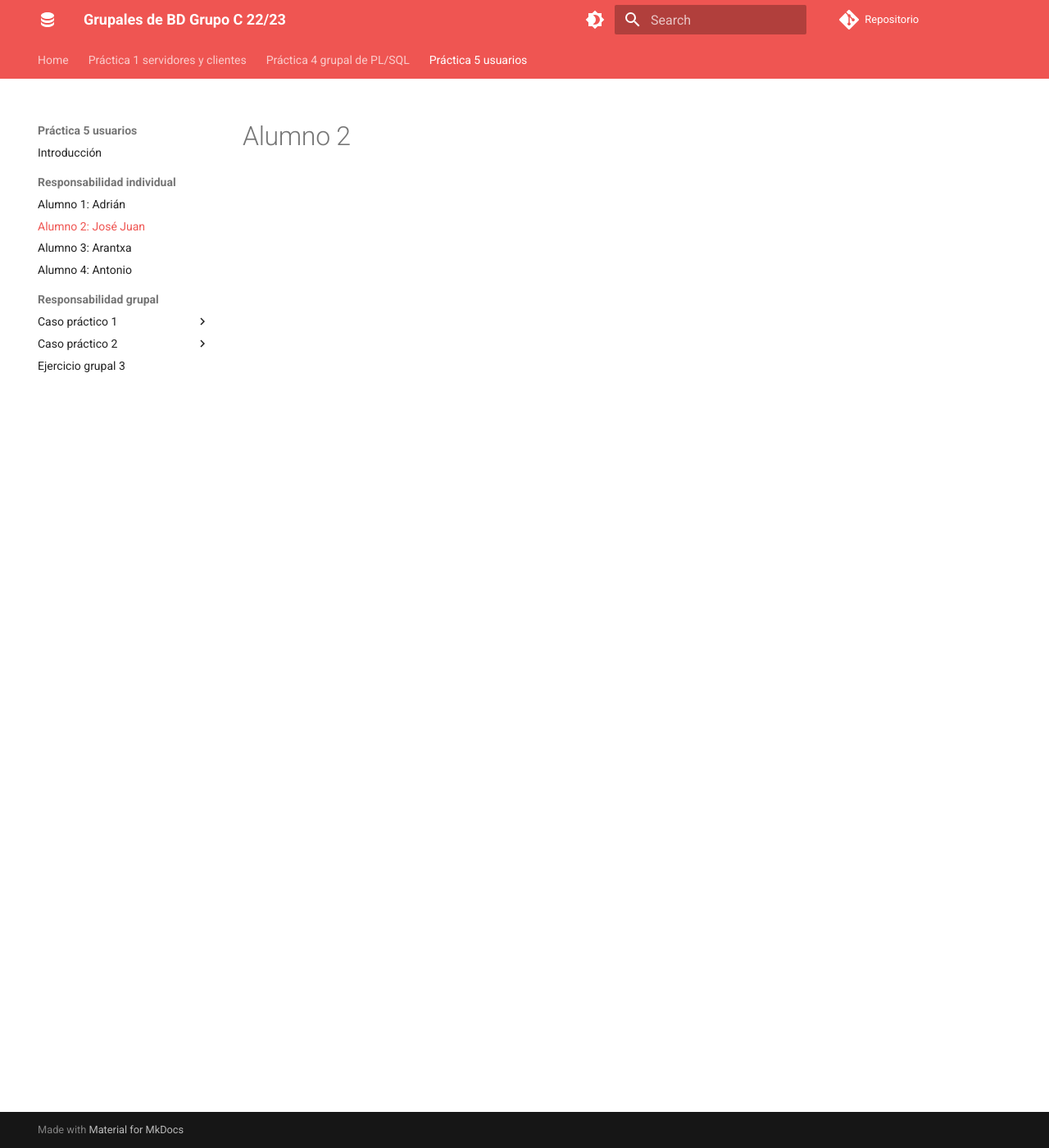
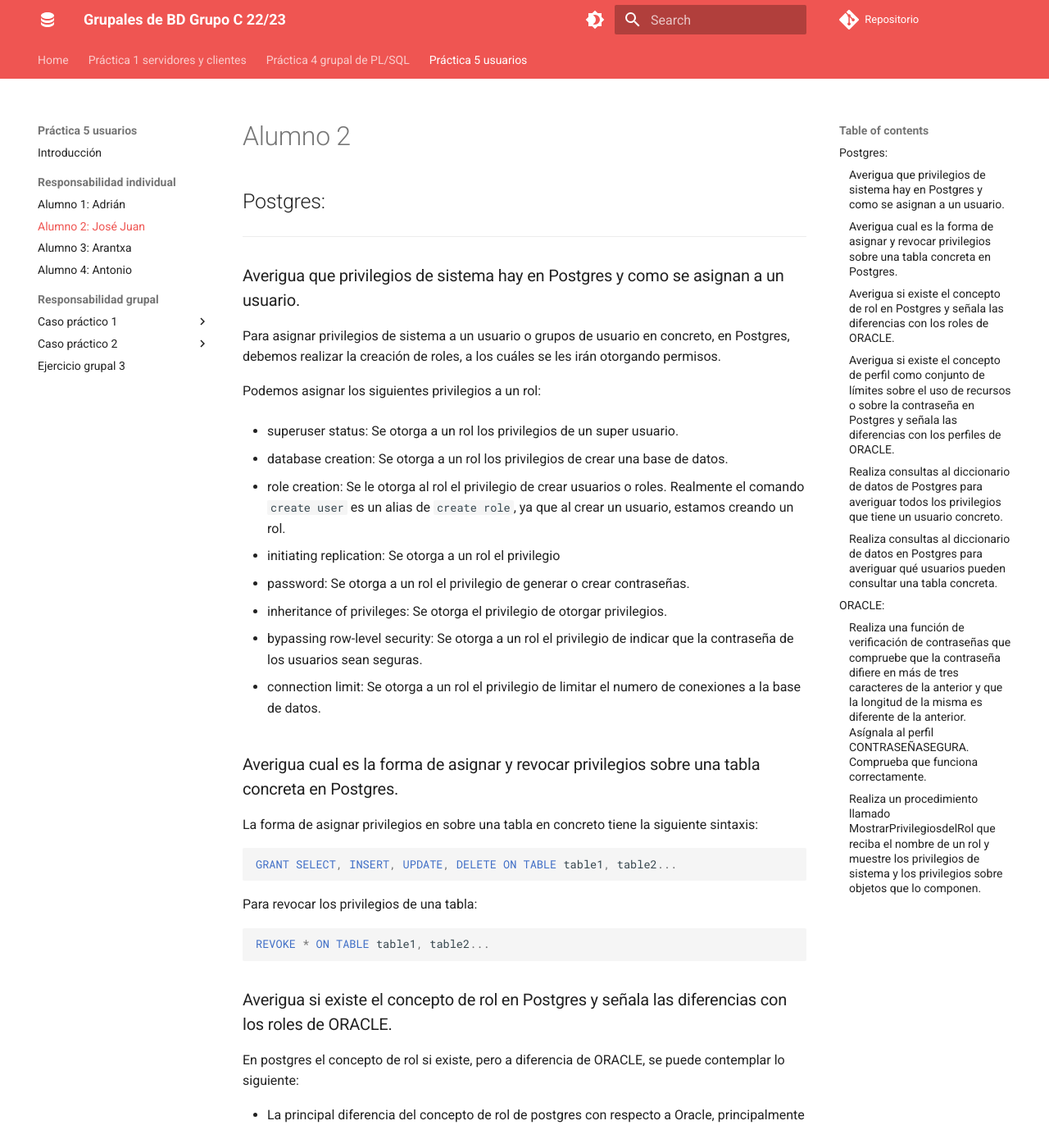
Before and after one commit to adriasir123/grupalesbdc, an MkDocs documentation site: the page built from docs/p5-usuarios/ri/alumno2.md, in a window 1280 px wide and 1400 px high. Shown: the whole window at 82% size. Built offline with MkDocs 1.6.1 and Material for MkDocs 9.7.7, drawn with Linux system fonts in a browser that asks for light colours; comment, search, counter and statistics services are not loaded; some of the changed text lies outside the part shown.

Commit message:
Añado lo que llevo de mi RI

````diff
--- a/docs/p5-usuarios/ri/alumno2.md
+++ b/docs/p5-usuarios/ri/alumno2.md
@@ -1 +1,104 @@
 # Alumno 2
+
+## Postgres:
+
+---
+
+### Averigua que privilegios de sistema hay en Postgres y como se asignan a un usuario.
+
+ Para asignar privilegios de sistema a un usuario o grupos de usuario en concreto, en Postgres, debemos realizar la creación de roles, a los cuáles se les irán otorgando permisos.
+
+ Podemos asignar los siguientes privilegios a un rol:
+
+- superuser status: Se otorga a un rol los privilegios de un super usuario.
+
+- database creation: Se otorga a un rol los privilegios de crear una base de datos.
+
+- role creation:  Se le otorga al rol el privilegio de crear usuarios o roles. Realmente el comando `create user` es un alias de `create role`, ya que al crear un usuario, estamos creando un rol.
+
+- initiating replication: Se otorga a un rol el privilegio
+
+- password: Se otorga a un rol el privilegio de generar o crear contraseñas.
+
+- inheritance of privileges: Se otorga el privilegio de otorgar privilegios.
+
+- bypassing row-level security: Se otorga a un rol el privilegio de indicar que la contraseña de los usuarios sean seguras.
+
+- connection limit: Se otorga a un rol el privilegio de limitar el numero de conexiones a la base de datos.
+
+### Averigua cual es la forma de asignar y revocar privilegios sobre una tabla concreta en Postgres.
+
+La forma de asignar privilegios en sobre una tabla en concreto tiene la siguiente sintaxis:
+
+```sql
+GRANT SELECT, INSERT, UPDATE, DELETE ON TABLE table1, table2...
+```
+
+Para revocar los privilegios de una tabla:
+
+```sql
+REVOKE * ON TABLE table1, table2...
+```
+
+### Averigua si existe el concepto de rol en Postgres y señala las diferencias con los roles de ORACLE.
+
+En postgres el concepto de rol si existe, pero a diferencia de ORACLE, se puede contemplar lo siguiente:
+
+- La principal diferencia del concepto de rol de postgres con respecto a Oracle, principalmente
+
+### Averigua si existe el concepto de perfil como conjunto de límites sobre el uso de recursos o sobre la contraseña en Postgres y señala las diferencias con los perfiles de ORACLE.
+
+
+
+### Realiza consultas al diccionario de datos de Postgres para averiguar todos los privilegios que tiene un usuario concreto.
+
+
+
+### Realiza consultas al diccionario de datos en Postgres para averiguar qué usuarios pueden consultar una tabla concreta.
+
+----
+
+## ORACLE:
+
+### Realiza una función de verificación de contraseñas que compruebe que la contraseña difiere en más de tres caracteres de la anterior y que la longitud de la misma es diferente de la anterior. Asígnala al perfil CONTRASEÑASEGURA. Comprueba que funciona correctamente.
+
+
+
+### Realiza un procedimiento llamado MostrarPrivilegiosdelRol que reciba el nombre de un rol y muestre los privilegios de sistema y los privilegios sobre objetos que lo componen.
+
+```sql
+create or replace procedure MostrarPrivilegiosdeRol(p_rol dba_roles.role%type)
+is
+begin
+    dbms_output.put_line( 'Rol: ' || p_rol);
+    MostrarPrivSistema(p_rol);
+    MostrarPrivObjetos(p_rol);
+end MostrarPrivilegiosdeRol;
+/
+
+create or replace procedure MostrarPrivSistema(p_rol dba_roles.role%type)
+is
+cursor c_sistema is select privilege from ROLE_SYS_PRIVS where role=p_rol;
+begin
+dbms_output.put_line( ' ');
+dbms_output.put_line( 'Privilegios de sistema: ' || p_rol);
+dbms_output.put_line( ' ');
+for i in c_sistema loop
+    dbms_output.put_line(i.privilege);
+end loop;
+end MostrarPrivSistema;
+/
+
+create or replace procedure MostrarPrivObjetos(p_rol dba_roles.role%type)
+is
+cursor c_objetos is select privilege, table_name from ROLE_TAB_PRIVS where role=p_rol;
+begin
+dbms_output.put_line( ' ');
+dbms_output.put_line( 'Privilegios sobre objetos: ' || p_rol);
+dbms_output.put_line( ' ');
+for d in c_objetos loop
+    dbms_output.put_line( 'Nombre objeto: ' || d.table_name || ' -------------- Privilegio: ' || d.privilege);
+end loop;
+end MostrarPrivObjetos;
+/
+```
````
